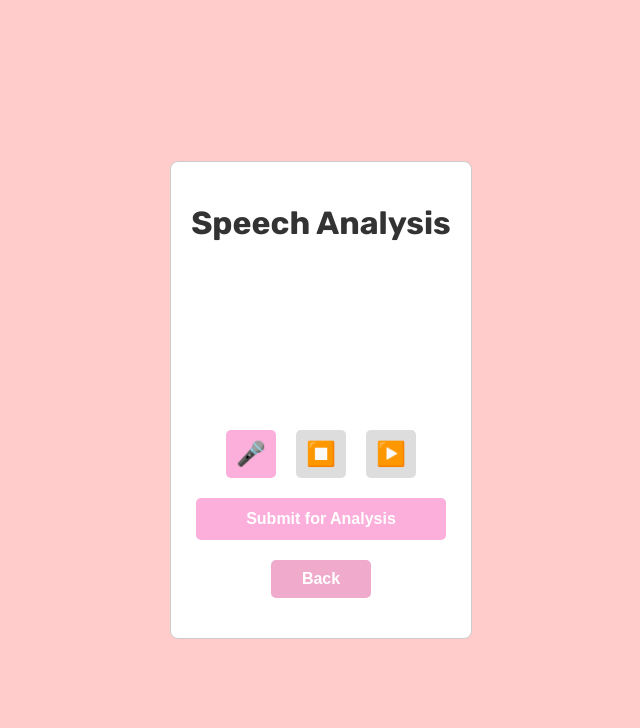
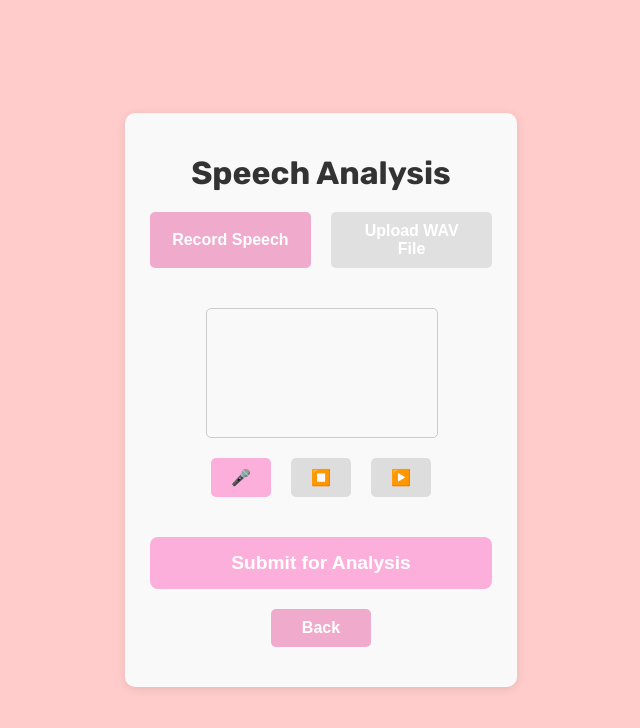
Before and after one commit to epshinde/GirlHacks, a React (Create React App) app in the folder speak-savvy/: page /ai-coach in a window 1280 px wide. Both pictures are taken after a click on the button "Speech Analysis". Shown: the top 728 px of the page, without its empty margins (319-959 px from the left). Built offline with nearby package versions, Linux system fonts and the light colour scheme.

Commit message:
adding file upload option on speech analysis

```diff
--- a/speak-savvy/src/components/SpeechAnalysis.css
+++ b/speak-savvy/src/components/SpeechAnalysis.css
@@ -2,58 +2,83 @@
     display: flex;
     flex-direction: column;
     align-items: center;
-    justify-content: center;
-    font-family: 'Rubik', sans-serif;
-    background-color: #f9f9f9;
     padding: 20px;
-    border: 1px solid #ccc; /* Add border to the container */
-    border-radius: 8px; /* Rounded corners */
-    background-color: white; /* White background */
+    background-color: #f9f9f9; /* Light background color */
+    border-radius: 10px;
+    box-shadow: 0 2px 10px rgba(0, 0, 0, 0.1);
+}
+
+h1 {
+    color: #333; /* Darker text color for the heading */
+}
+
+.mode-selection {
+    display: flex;
+    gap: 10px;
+    margin-bottom: 20px;
+}
+
+.mode-button {
+    padding: 10px 20px;
+    background-color: #e0e0e0; /* Default button color */
+    border: none;
+    border-radius: 5px;
+    cursor: pointer;
+    transition: background-color 0.3s ease;
+}
+
+.mode-button.active {
+    background-color: #f0aacc; /* Highlight active button */
+    font-weight: bold;
 }
 
 .waveform {
-    width: 100%; /* Full width for the waveform */
-    height: 128px; /* Height for the waveform */
-    margin-top: 20px; /* Space above */
+    width: 100%;
+    height: 128px;
+    border: 1px solid #ccc; /* Border around waveform */
+    border-radius: 5px;
+    margin: 20px 0;
 }
 
 .controls {
     display: flex;
-    gap: 10px; /* Space between buttons */
-    margin-top: 20px; /* Space above controls */
+    justify-content: center;
+    gap: 10px;
+    margin-bottom: 20px;
 }
 
-.controls button {
-    padding: 10px;
-    font-size: 1.5rem; /* Larger button text */
+button {
+    padding: 10px 15px;
+    background-color: #f0aacc; /* Pastel Pink */
     color: #fff;
-    background-color: #fcafdb; /* Use your color */
     border: none;
     border-radius: 5px;
     cursor: pointer;
-    transition: background-color 0.3s;
+    transition: background-color 0.3s ease;
 }
 
-.controls button:hover {
-    background-color: #fd89cb; /* Hover color */
+button:hover {
+    background-color: #d78bba; /* Darker shade on hover */
 }
 
-.button-container {
-    margin-top: 20px; /* Space above submit button */
+.submit-button {
+    width: 200px; /* Set a width for the submit button */
 }
 
-.button-container button {
-    padding: 12px 20px;
-    font-size: 1rem;
-    font-weight: bold;
-    color: #fff;
-    background-color: #fcafdb;
-    border: none;
+.file-upload-container {
+    margin-top: 20px;
+}
+
+.file-upload-button {
+    display: inline-block;
+    padding: 10px 20px;
+    background-color: #ae7bb3; /* A shade of blue */
+    color: white;
     border-radius: 5px;
     cursor: pointer;
-    transition: background-color 0.3s;
+    transition: background-color 0.3s ease;
 }
 
-.button-container button:hover {
-    background-color: #fd89cb;
+.file-upload-button:hover {
+    background-color: #5b4cb1; /* Darker shade on hover */
 }
--- a/speak-savvy/src/components/SpeechAnalysis.js
+++ b/speak-savvy/src/components/SpeechAnalysis.js
@@ -13,6 +13,7 @@ const SpeechAnalysis = () => {
     const [waveform, setWaveform] = useState(null);
     const wavesurferRef = useRef(null);
     const [audioURL, setAudioURL] = useState('');
+    const [uploadMode, setUploadMode] = useState(false); // Track if in upload mode
 
     const startRecording = async () => {
         const stream = await navigator.mediaDevices.getUserMedia({ audio: true });
@@ -43,6 +44,22 @@ const SpeechAnalysis = () => {
         navigate('/feedback'); // Navigate to Feedback page
     };
 
+    const handleFileUpload = (event) => {
+        const file = event.target.files[0];
+        if (file && file.type === 'audio/wav') {
+            const fileURL = URL.createObjectURL(file);
+            setAudioURL(fileURL);
+            setAudioBlob(file); // Set the uploaded file as audioBlob
+
+            // If you want to clear any existing waveform, you can do so here
+            if (waveform) {
+                waveform.destroy(); // Cleanup existing waveform if any
+            }
+        } else {
+            alert('Please upload a valid WAV file.');
+        }
+    };
+
     useEffect(() => {
         if (audioURL && wavesurferRef.current) {
             const ws = WaveSurfer.create({
@@ -61,6 +78,35 @@ const SpeechAnalysis = () => {
     return (
         <div className="speech-analysis-container">
             <h1>Speech Analysis</h1>
+
+            <div className="mode-selection">
+                <button
+                    className={`mode-button ${!uploadMode ? 'active' : ''}`}
+                    onClick={() => setUploadMode(false)}>
+                    Record Speech
+                </button>
+                <button
+                    className={`mode-button ${uploadMode ? 'active' : ''}`}
+                    onClick={() => setUploadMode(true)}>
+                    Upload WAV File
+                </button>
+            </div>
+
+            {uploadMode ? (
+                <div className="file-upload-container">
+                    <input
+                        id="file-upload"
+                        type="file"
+                        accept=".wav"
+                        onChange={handleFileUpload}
+                        style={{ display: 'none' }} // Hide default file input
+                    />
+                    <label htmlFor="file-upload" className="file-upload-button">
+                        Upload WAV File
+                    </label>
+                </div>
+            ) : (
+                <div>
                     <div className="waveform" ref={wavesurferRef} />
                     <div className="controls">
                         <button onClick={startRecording} disabled={recording}>
@@ -73,8 +119,11 @@ const SpeechAnalysis = () => {
                             ▶️ {/* Symbol for play */}
                         </button>
                     </div>
+                </div>
+            )}
+
             <div className="button-container">
-                <button onClick={handleSubmit}>
+                <button onClick={handleSubmit} className="submit-button">
                     Submit for Analysis
                 </button>
             </div>
```
Lines whose indentation alone changed are shown as unchanged.
